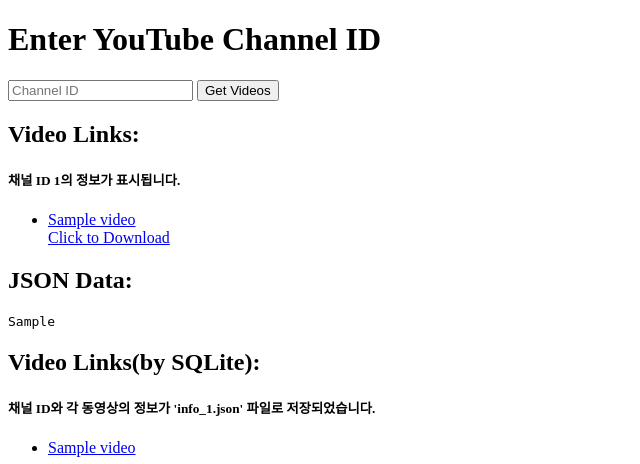
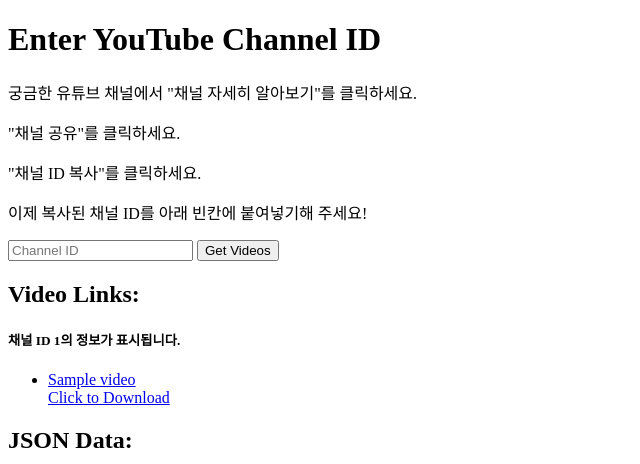
Before and after one commit to strurao/Yougle, a Flask app: template templates/index.html in a window 1280 px wide. Shown: the top 464 px of the page, without its empty margins (0-640 px from the left). Run offline with Flask 3, Linux system fonts and the light colour scheme; the template is opened without the code that fills it: most values are stand-ins (such as "Sample title", 1, 10 or a date in 2020); parts of the project's set-up code (start-up, migrations or seed data) failed here and were passed over.

Commit message:
Test: UX

```diff
--- a/templates/index.html
+++ b/templates/index.html
@@ -5,6 +5,10 @@
 </head>
 <body>
     <h1>Enter YouTube Channel ID</h1>
+    <p>궁금한 유튜브 채널에서 "채널 자세히 알아보기"를 클릭하세요.</p>
+    <p>"채널 공유"를 클릭하세요.</p>
+    <p>"채널 ID 복사"를 클릭하세요.</p>
+    <p>이제 복사된 채널 ID를 아래 빈칸에 붙여넣기해 주세요!</p>
     <form method="POST" action="/">
         <input type="text" name="channel_id" placeholder="Channel ID">
         <input type="submit" value="Get Videos">
```
